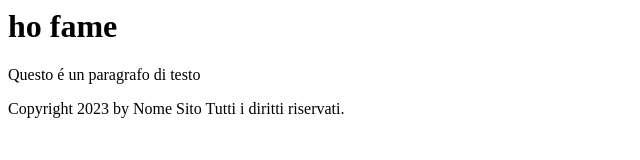
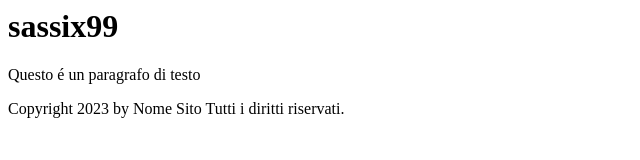
Before and after one commit to sassix99/primosito, a plain HTML site: page index.html in a window 1280 px wide. Shown: the full height of the page, 0-640 px from the left. Drawn offline with Linux system fonts and the light colour scheme.

Commit message:
Update index.html

```diff
--- a/index.html
+++ b/index.html
@@ -8,7 +8,7 @@
 
 <body>
 
-<h1> ho fame </h1>
+<h1> sassix99</h1>
 
 <p> Questo é un paragrafo di testo </p>
 
```
